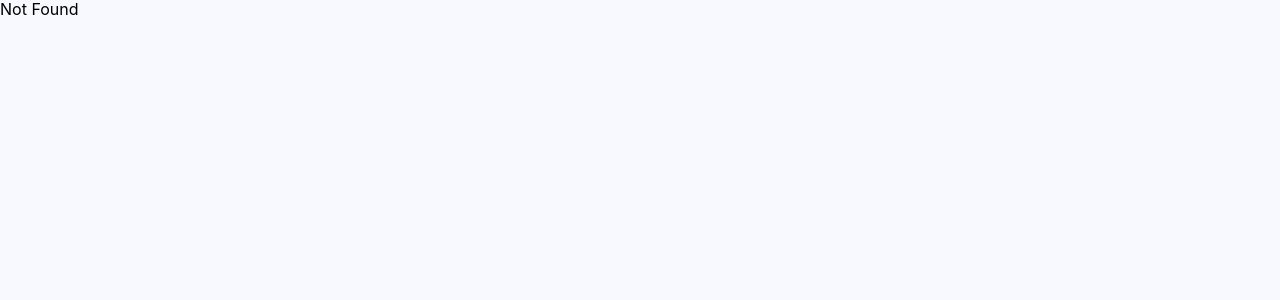
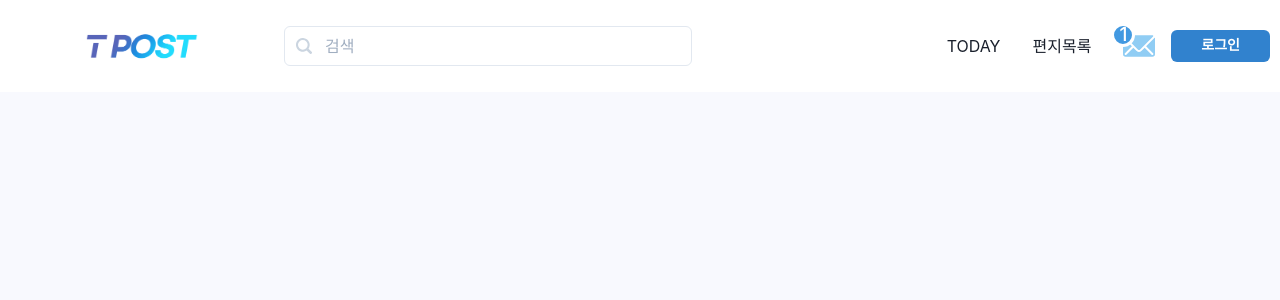
Before and after one commit to leeyj4805/T-Post, a React (Create React App) app: page / in a window 1280 px wide. Shown: the top 300 px of the page. Built offline with nearby package versions, Linux system fonts and the light colour scheme.

Commit message:
:sparkles: header 컴포넌트 (#17)

```diff
--- a/src/App.jsx
+++ b/src/App.jsx
@@ -3,6 +3,7 @@ import { Suspense } from "react";
 import { BrowserRouter as Router, Route, Switch } from "react-router-dom";
 import { Spin } from "antd";
 
+const HomePage = lazy(() => import("./pages/home/home"));
 const LoginPage = lazy(() => import("./pages/auth/login"));
 
 export default function App() {
@@ -10,6 +11,7 @@ export default function App() {
     <Router>
       <Suspense fallback={<Spin size="large" />}>
         <Switch>
+          <Route path="/" component={HomePage} exact />
           <Route path="/login" component={LoginPage} />
           <Route path="*" component={() => <div>Not Found</div>} />
         </Switch>
--- /dev/null
+++ b/src/components/layouts/header/index.jsx
@@ -0,0 +1,106 @@
+import React from "react";
+import { Link as RouteLink } from "react-router-dom";
+import {
+  Box,
+  Button,
+  Flex,
+  InputGroup,
+  InputLeftElement,
+  Spacer,
+  Image,
+  Input,
+  LinkBox,
+  Center,
+  Avatar,
+  AvatarBadge,
+} from "@chakra-ui/react";
+import { EmailIcon, Search2Icon } from "@chakra-ui/icons";
+import logo from "../../../assets/images/t-logo.png";
+
+function Header({ isLogIn = false }) {
+  return (
+    <Flex width="100%" bg="white">
+      <Image
+        src={logo}
+        alt="logo"
+        htmlWidth="112px"
+        height="100%"
+        mx="86px"
+        my="27px"
+      />
+      <Flex width="100%" alignItems="center">
+        <InputGroup w="408px">
+          <InputLeftElement
+            pointerEvents="none"
+            children={<Search2Icon color="gray.300" />}
+          />
+          <Input placeholder="검색" />
+        </InputGroup>
+        <Spacer />
+        <LinkBox px="4" h="100%" cursor="pointer" pos="relative" role="group">
+          <Center h="100%">
+            <RouteLink to="/login">TODAY</RouteLink>
+          </Center>
+          <Box
+            d="none"
+            pos="absolute"
+            bottom="0"
+            left="0"
+            w="100%"
+            h="3px"
+            bg="blue.500"
+            _groupHover={{
+              display: "block",
+            }}
+          />
+        </LinkBox>
+        <LinkBox px="4" h="100%" cursor="pointer" pos="relative" role="group">
+          <Center h="100%">
+            <RouteLink to="/login">편지목록</RouteLink>
+          </Center>
+          <Box
+            d="none"
+            pos="absolute"
+            bottom="0"
+            left="0"
+            w="100%"
+            h="3px"
+            bg="blue.500"
+            _groupHover={{
+              display: "block",
+            }}
+          />
+        </LinkBox>
+        <Avatar
+          icon={<EmailIcon boxSize="8" color="blue.200" />}
+          mx="2"
+          bg="white"
+          cursor="pointer"
+        >
+          <AvatarBadge
+            borderColor="white"
+            bg="blue.400"
+            boxSize="1.25em"
+            color="white"
+            top="-5px"
+            left="-10px"
+            userSelect="none"
+          >
+            1
+          </AvatarBadge>
+        </Avatar>
+        {isLogIn ? (
+          <Button colorScheme="blue" size="sm" mr="10px" px="30px">
+            로그아웃
+          </Button>
+        ) : (
+          <Button colorScheme="blue" size="sm" mr="10px" px="30px">
+            로그인
+          </Button>
+        )}
+      </Flex>
+    </Flex>
+  );
+}
+
+export default Header;
--- a/src/index.jsx
+++ b/src/index.jsx
@@ -2,8 +2,14 @@ import "react-app-polyfill/ie9";
 import "react-app-polyfill/stable";
 import React from "react";
 import ReactDOM from "react-dom";
-import App from "./App";
+import { ChakraProvider } from "@chakra-ui/react";
 import "normalize.css";
 import "./index.css";
+import App from "./App";
 
-ReactDOM.render(<App />, document.getElementById("root"));
+ReactDOM.render(
+  <ChakraProvider>
+    <App />
+  </ChakraProvider>,
+  document.getElementById("root")
+);
--- /dev/null
+++ b/src/pages/home/home.jsx
@@ -0,0 +1,13 @@
+import React from "react";
+import Header from "../../components/layouts/header";
+import "./home.scss";
+
+function HomePage() {
+  return (
+    <div className="Home">
+      <Header isLogIn={false} />
+    </div>
+  );
+}
+
+export default HomePage;
--- /dev/null
+++ b/src/pages/home/home.scss
@@ -0,0 +1,3 @@
+.Home {
+  display: flex;
+}
```
Also changed, not shown: package.json (+1 -13 lines), 1 other file (tests, documents, lock files or other folders).
